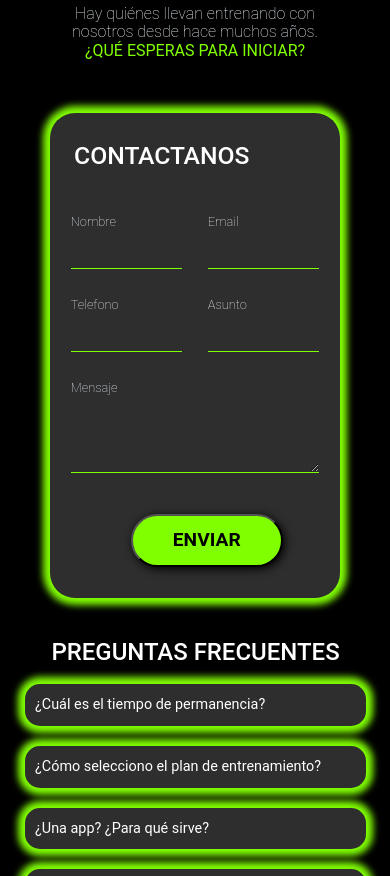
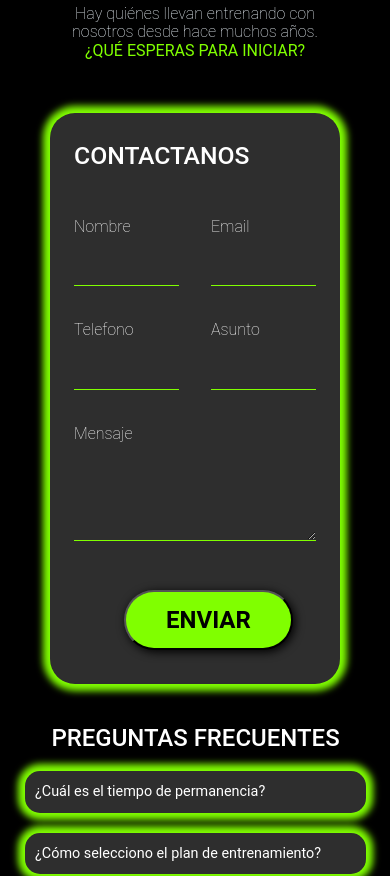
Before and after one commit to davidorjuelac/repositorio-desarrollo-web, a plain HTML site: page page/contacto.html in a window 390 px wide. Shown: the part 337-1213 px from the top of the page. Drawn offline with nearby package versions, Linux system fonts and the light colour scheme.

Commit message:
Final corregido

```diff
--- a/page/contacto.html
+++ b/page/contacto.html
@@ -66,31 +66,31 @@
                     <div class="formulario1">
                         <h2 class="formulario1titulo">contactanos</h2>
                         <form class="desblock" action="">
-                            <p>
+                            <div>
                                 <label for="nombre">Nombre</label>
                                 <input type="text" name=" fullnombre" id="fullnombre">
-                            </p>
-                            <p>
+                            </div>
+                            <div>
                                 <label for="">Email</label>
                                 <input type="email" name="email">
-                            </p>
-                            <p>
+                            </div>
+                            <div>
                                 <label for="telefono">Telefono</label>
                                 <input type="lelefono" name="telefono">
-                            </p>
-                            <p>
+                            </div>
+                            <div>
                                 <label>Asunto</label>
                                 <input type="text" name="asunto">
-                            </p>
-                            <p class="block">
+                            </div>
+                            <div class="block">
                                 <label>Mensaje</label>
                                 <textarea name="mensaje" rows="3"></textarea>
-                            </p>
-                            <p class="block">
+                            </div>
+                            <div class="block">
                                 <button type="submit">
                                     Enviar
                                 </button>
-                            </p>
+                            </div>
                         </form>
                     </div>
                 </div>
--- a/sass/estilo.scss
+++ b/sass/estilo.scss
@@ -141,7 +141,8 @@ section{
     }
     .contenidoformulario{
         .formulario{
-            margin-right: 40px;
+            max-width: 500px;
+            margin-right: 60px;
         }
     }
 }
@@ -380,7 +381,7 @@ section{
                 padding: 10px 50px;
             }
             button{
-                margin: 10px 50px;
+                margin: 10px 45px;
             }
         }
     }
@@ -631,7 +632,7 @@ section{
                 background-color: #5fbf00;
             }
             button{
-                margin: 10px 60px;
+                margin: 10px 55px;
             }
         }
     }
@@ -844,7 +845,7 @@ section{
                 background-color: #5fbf00;
             }
             button{
-                margin: 10px 60px;
+                margin: 10px 50px;
             }
         }
     }
@@ -1057,7 +1058,7 @@ section{
                 background-color: #5fbf00;
             }
             button{
-                margin: 10px 40px;
+                margin: 10px 35px;
             }
         }
     }
--- a/sass/generales/contacto.scss
+++ b/sass/generales/contacto.scss
@@ -14,9 +14,9 @@
         background-color: #2E2E2E;
         font-weight: lighter;
         padding: .5em .5em;
-        max-width: 600px;
+        max-width: 500px;
         margin-left: auto;
-        margin-right: 65px;
+        margin-right: 80px;
         .block{
             grid-column: 1 / 3;
         }
@@ -40,7 +40,8 @@
             text-align: left;
             padding: 20px 16px;
         }
-        .formulario1 form p{
+        .formulario1 form div{
+            color: #ffffff;
             margin: 0%;
             padding: 1em;
         }
@@ -48,7 +49,7 @@
             text-transform: uppercase;
             font-weight: bold;
             font-size: 1.5em;
-            padding: 15px 120px;
+            padding: 15px 100px;
             border-radius: 30px;
             box-shadow: 2px 2px 10px rgba(0,0,0,5);
             color: black;
```
Also changed, not shown: css/estilo.css, 1 other file.
